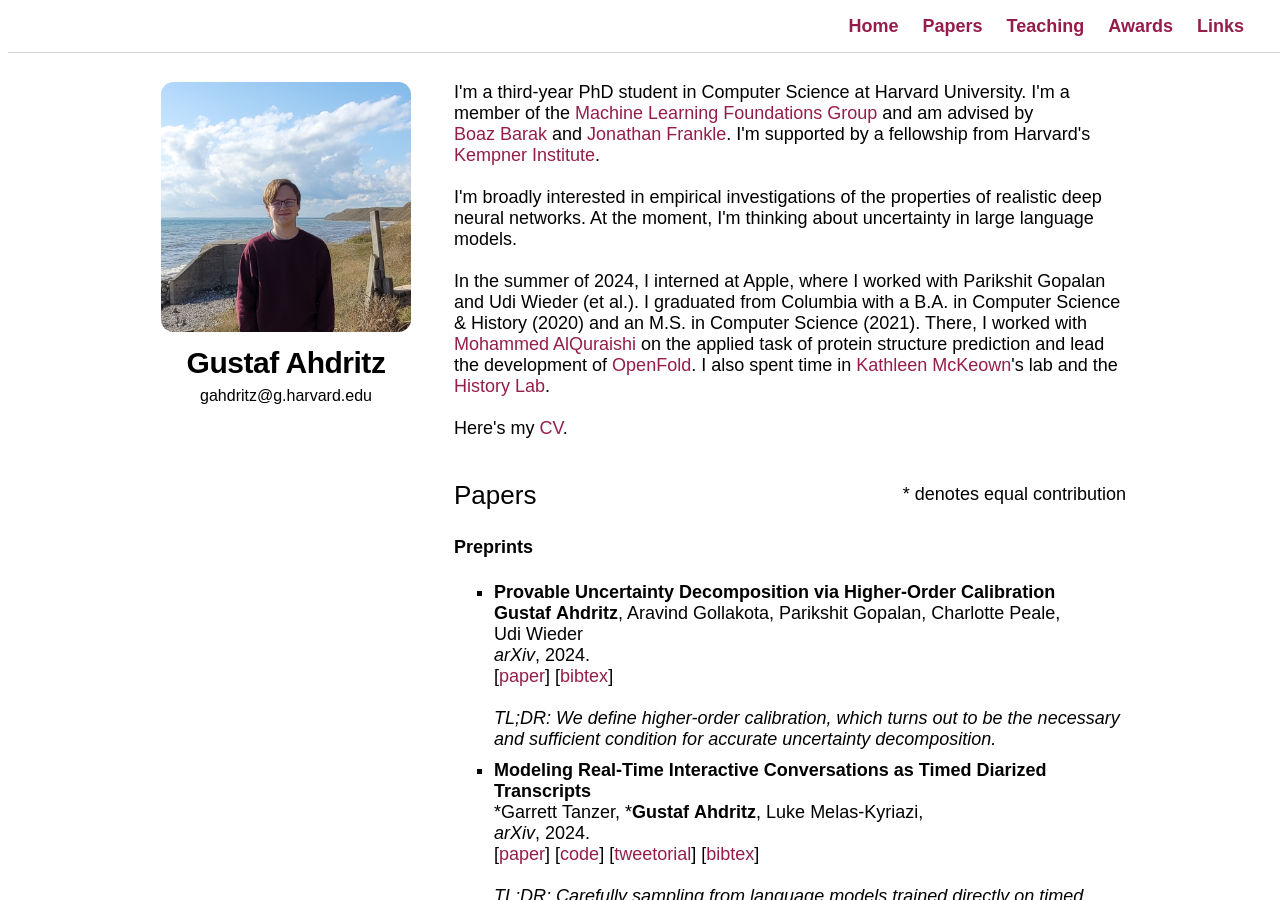
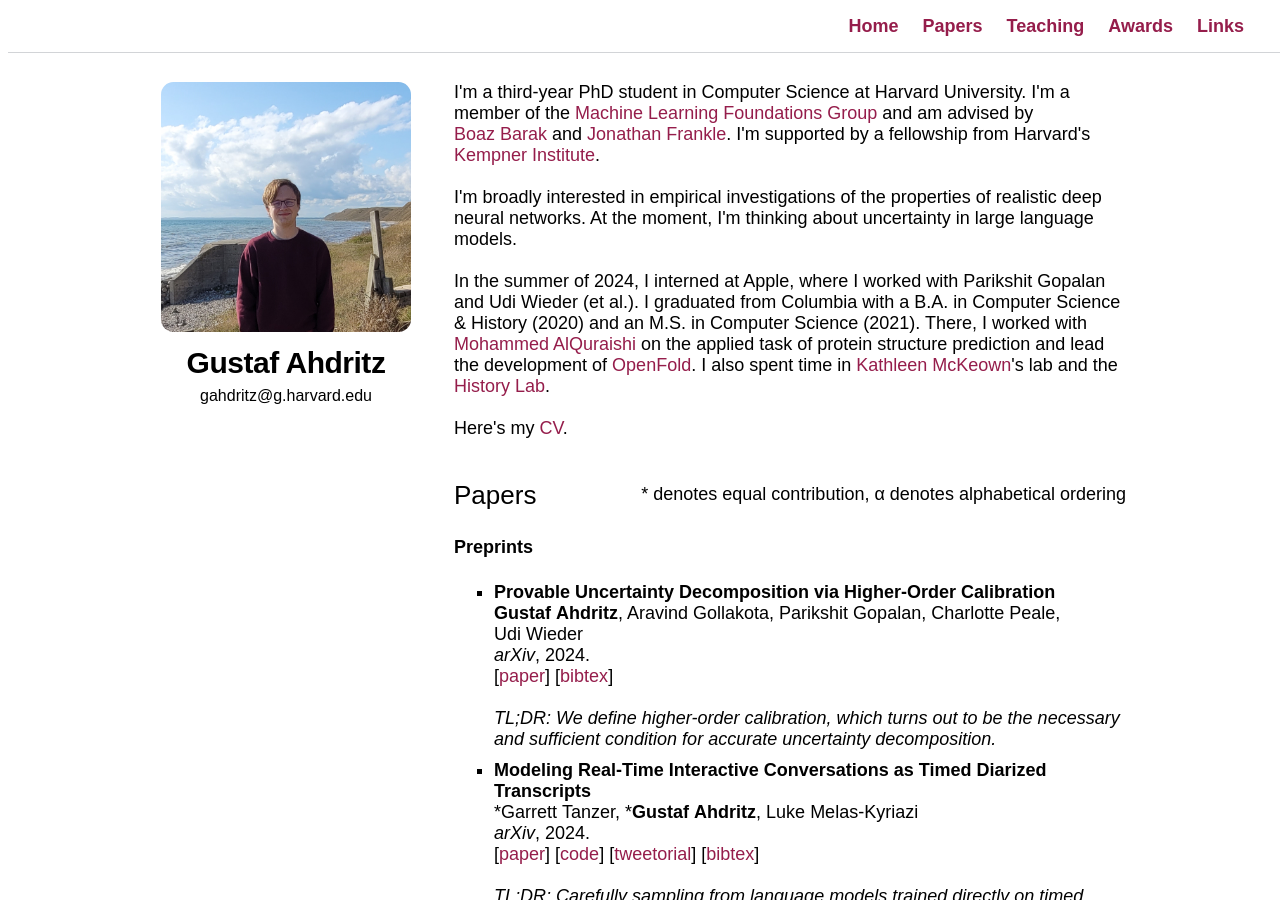
Before and after one commit to gahdritz/gahdritz.github.io, a Jekyll site: the page built from index.html, in a window 1280 px wide and 900 px high. Built offline with Jekyll 4.4.1, drawn with Linux system fonts in a browser that asks for light colours; some web fonts are replaced.

Commit message:
Attempt to add alpha

```diff
--- a/index.html
+++ b/index.html
@@ -24,7 +24,7 @@
     <div id="paper-header">
         <a id="papers"></a>
         <h3>Papers</h3>
-        <span id="eq-note">* denotes equal contribution</span>
+        <span id="eq-note">* denotes equal contribution, &alpha; denotes alphabetical ordering</span>
     </div>
 
     <h4><span>Preprints</span></h4>
@@ -35,7 +35,7 @@
             Aravind&nbsp;Gollakota,
             Parikshit&nbsp;Gopalan,
             Charlotte&nbsp;Peale,
-            Udi&nbsp;Wieder
+            Udi&nbsp;Wieder<span class="alpha"></span>
             <br>
             <span><em>arXiv</em>, 2024.</span>
             <br>
@@ -48,7 +48,7 @@
             <br>
             <span class="ast"></span>Garrett&nbsp;Tanzer,
             <span class="ast"></span><b>Gustaf&nbsp;Ahdritz</b>,
-            Luke&nbsp;Melas-Kyriazi,
+            Luke&nbsp;Melas-Kyriazi
             <br>
             <span><em>arXiv</em>, 2024.</span>
             <br>
```
